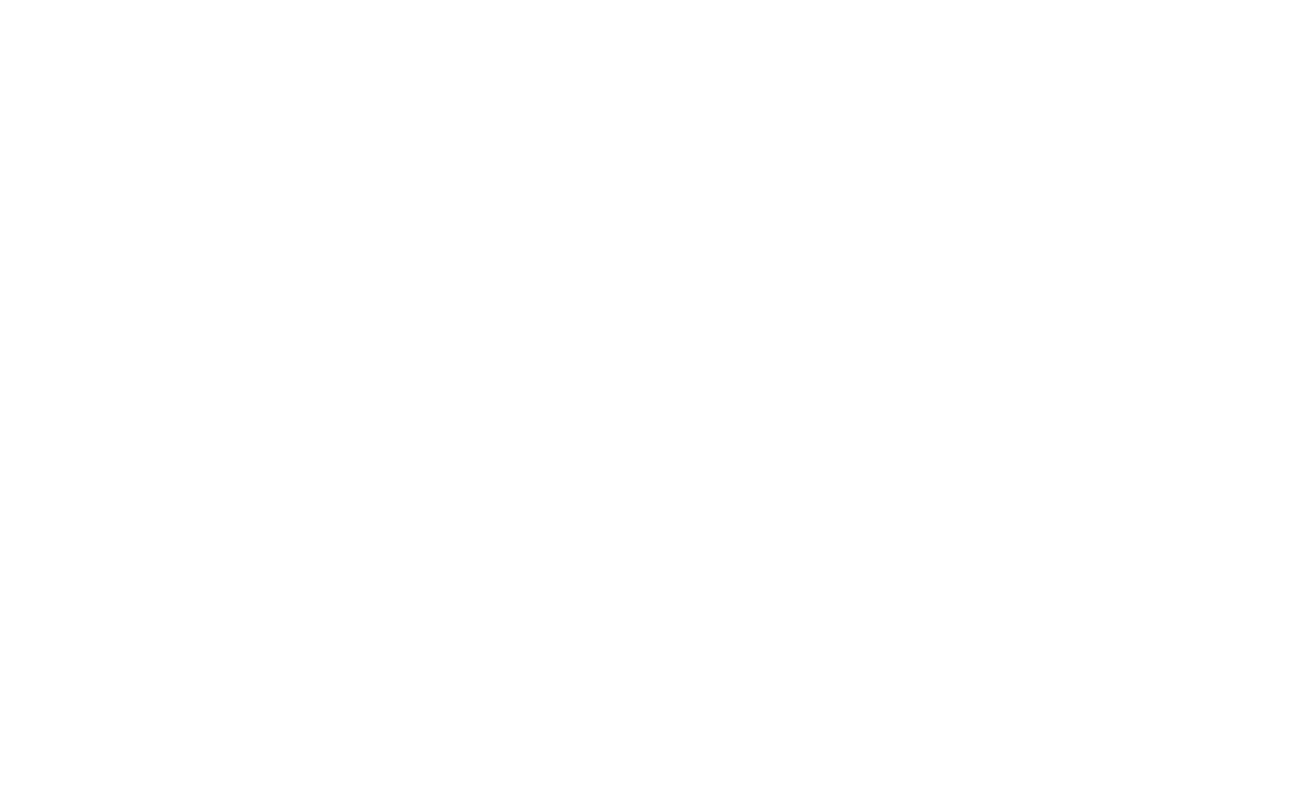
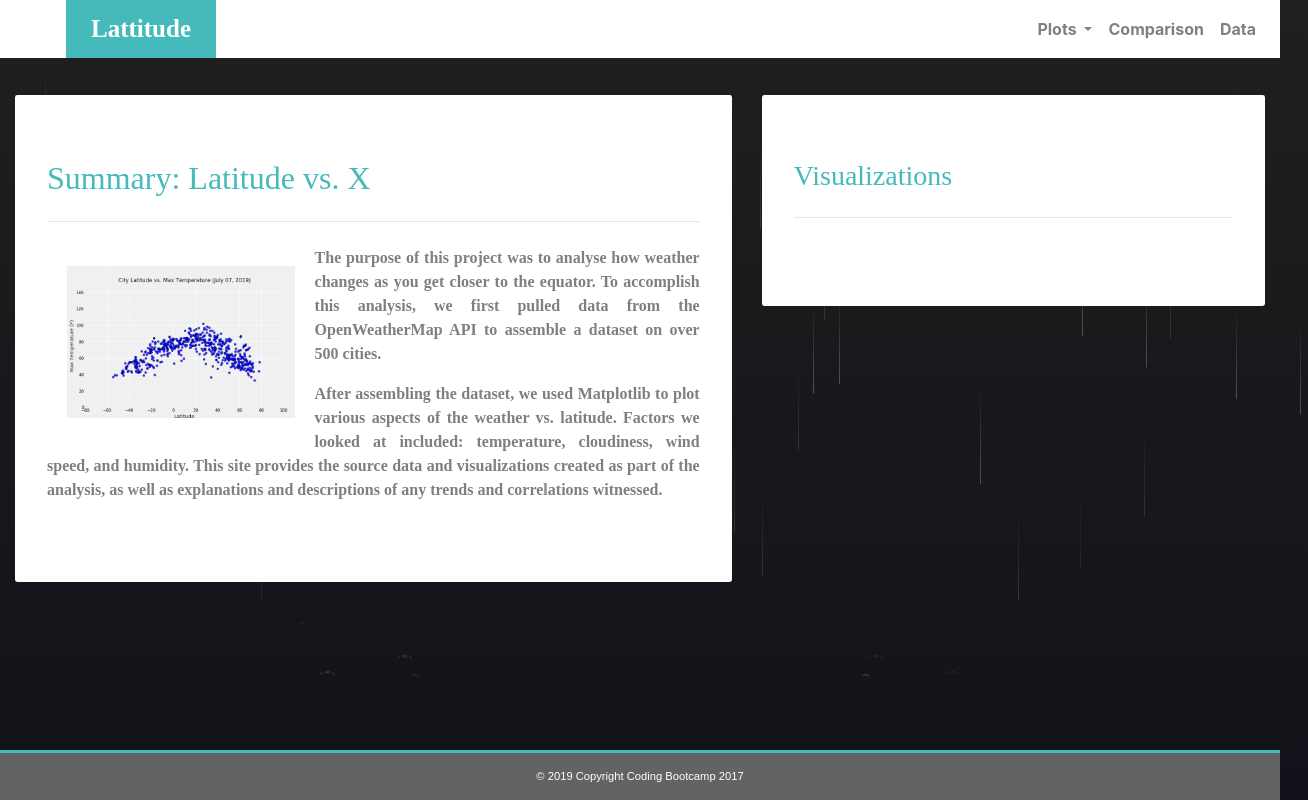
Before and after one commit to pamcuellas/LatitudeAnalysisDashboard, a plain HTML site: page index.html in a window 1280 px wide. Shown: the whole page, 1308 px wide, since content can reach past the window. Drawn offline with nearby package versions, Linux system fonts and the light colour scheme; a web font is replaced by a local one.

Commit message:
Coding the landing page.

```diff
--- /dev/null
+++ b/assets/css/customizing.css
@@ -0,0 +1,175 @@
+
+
+.navbar {
+	padding: 0rem 1rem;
+	z-index: 10;
+	min-width: 350px;
+	background-color: #FFFFFF;
+}
+
+.navbar .lattitude {
+	background-color: #45BABA;
+	color: #FFFFFF;
+	font-weight: 600;
+	font-size: 25px;
+	width: 150px;
+	margin-left: 50px;
+	padding-top: 10px;
+	padding-bottom: 10px;
+	min-width: 50px;
+	text-align: center;
+	font-family: 'Abhaya Libre', serif;
+}
+
+.navbar .lattitude:hover {
+	color: rgb(38, 231, 231);
+	transition: all 0.5s ease-in-out;
+}
+
+.space {
+	width: 5%;
+}
+
+.navbar form ul li {
+	font-weight: bold;
+}
+
+.navbar-light .navbar-toggler {
+	border-color: #FFFFFF;
+}
+
+
+.navbar-light .navbar-toggler:hover {
+	border-color: rgb(38, 231, 231);
+	background-color: rgb(38, 231, 231);
+	transition: all 0.5s ease-in-out;
+}
+
+.jumbotron {
+	border-radius: .15rem;
+	background-color: white;
+	color: #45BABA;
+}
+
+.jumbotron p {
+	color: rgba(0,0,0,.5);
+	text-align:justify;
+}
+
+.container {
+	max-width: 100%;
+	font-family: 'Abhaya Libre', serif;
+	font-weight: bolder;
+}
+.row {
+	margin-top: 3%;
+}
+
+img {
+	width: 35%;
+	margin: 3%;
+	float: left;
+}
+
+
+@media screen and (max-width: 991px) {
+
+	.navbar {
+		background-color: #45BABA;
+	}
+
+
+}
+
+
+* {
+	margin: 0;
+	padding: 0:;
+}
+html, body {
+	height: 100%;
+}
+.container-all {
+	min-height: 100%;
+}
+.main {
+	overflow: auto; /* To certify that we will get a scroll when the main content exceed the height of the browser. */
+	padding-bottom:  50px; /* Must be exactly the height size of the footer; */
+	z-index: 10;
+}
+.footer {
+	position: relative;
+	background-color:  #636363;
+	height: 50px;
+	margin-top: -50px; /* The reason we are putting this line here is because container is already  a 100% and will push the footer bellow exceeding the browser size. So with this negative margin-top will make the browse fulled but not with an unecessary scrool.*/
+	border-top: 3px solid #45BABA;
+	display: flex;
+	flex-direction: column;
+	justify-content: center;
+}
+
+
+.footer span {
+    font-family: 'Montserrat', sans-serif;
+	font-size: 0.7rem;
+	text-align: center;
+	color: white;
+}
+
+
+
+
+
+
+
+/****************************************************************** OLD CODE *******************************************************************/
+
+/* .navbar-inverse .navbar-nav > li > a {
+	color: white;
+}
+
+.navbar-inverse .navbar-nav > li > a:hover {
+	color: #B4E0E0;
+}
+
+.navbar-inverse .navbar-brand {
+	color: white;
+}
+
+.navbar-inverse .navbar-brand:hover {
+	color: #B4E0E0;
+}
+
+
+.jumbotron {
+	background-color: #ecf0f1;
+}
+
+.container {
+	margin-top: 80px;
+}
+body {
+	background: url("https://images.unsplash.com/photo-1510148199876-8a856ee41d42?ixlib=rb-0.3.5&ixid=eyJhcHBfaWQiOjEyMDd9&s=a82c3751ed73cbbd31bbaef3d7233a83&auto=format&fit=crop&w=500&q=60");
+	background-size: cover;
+	background-position: center;
+}
+
+h1 {
+	text-align: center;
+ 	text-shadow: 0px 4px 3px rgba(0,0,0,0.4),
+				 0px 8px 13px rgba(0,0,0,0.1),
+				 0px 18px 23px rgba(0,0,0,0.1)
+}
+
+p {
+	text-align: center;
+}
+
+
+.thumbnail {
+    background: #2c3e50;
+} */
+
+
+/*DARK BLUE #2c3e50 */;
+/*LIGHT GRAY: #ecf0f1*/
--- /dev/null
+++ b/assets/css/rain.css
@@ -0,0 +1,177 @@
+/***************************************************** RAIN EFFECT **********************************************************************/
+  html {
+	height: 100%;
+  }
+
+  body {
+	height: 100%;
+	margin: 0;
+	overflow: hidden;
+	background: linear-gradient(to bottom, #202020, #111119);
+  }
+
+  .rain {
+	/* position: absolute; */
+	left: 0;
+	width: 100%;
+	height: 100%;
+	z-index: 2;
+  }
+
+  .rain.back-row {
+	display: none;
+	z-index: 1;
+	bottom: 60px;
+	opacity: 0.5;
+  }
+
+  body.back-row-toggle .rain.back-row {
+	display: block;
+  }
+
+  .drop {
+	position: absolute;
+	bottom: 100%;
+	width: 15px;
+	height: 120px;
+	pointer-events: none;
+	animation: drop 0.5s linear infinite;
+  }
+
+  @keyframes drop {
+	0% {
+	  transform: translateY(0vh);
+	}
+	75% {
+	  transform: translateY(90vh);
+	}
+	100% {
+	  transform: translateY(90vh);
+	}
+  }
+
+  .stem {
+	width: 1px;
+	height: 80%;
+	margin-left: 7px;
+	background: linear-gradient(to bottom, rgba(255, 255, 255, 0), rgba(255, 255, 255, 0.25));
+	animation: stem 0.5s linear infinite;
+  }
+
+  @keyframes stem {
+	0% {
+	  opacity: 1;
+	}
+	65% {
+	  opacity: 1;
+	}
+	75% {
+	  opacity: 0;
+	}
+	100% {
+	  opacity: 0;
+	}
+  }
+
+  .splat {
+	width: 15px;
+	height: 10px;
+	border-top: 2px dotted rgba(255, 255, 255, 0.5);
+	border-radius: 50%;
+	opacity: 1;
+	transform: scale(0);
+	animation: splat 0.5s linear infinite;
+	display: none;
+  }
+
+  body.splat-toggle .splat {
+	display: block;
+  }
+
+  @keyframes splat {
+	0% {
+	  opacity: 1;
+	  transform: scale(0);
+	}
+	80% {
+	  opacity: 1;
+	  transform: scale(0);
+	}
+	90% {
+	  opacity: 0.5;
+	  transform: scale(1);
+	}
+	100% {
+	  opacity: 0;
+	  transform: scale(1.5);
+	}
+  }
+
+  /*************************** Round buttons *********************************/
+
+  /*** HTML ***
+<div class="toggles">
+<div class="splat-toggle toggle active">SPLAT</div>
+<div class="back-row-toggle toggle active">BACK<br>ROW</div>
+<div class="single-toggle toggle">SINGLE</div>
+</div>
+*/
+  /* .toggles {
+	position: absolute;
+	top: 0;
+	left: 0;
+	z-index: 30000;
+  }
+
+  .toggle {
+	position: absolute;
+	left: 20px;
+	width: 50px;
+	height: 50px;
+	line-height: 51px;
+	box-sizing: border-box;
+	text-align: center;
+	font-family: sans-serif;
+	font-size: 10px;
+	font-weight: bold;
+	background-color: rgba(255, 255, 255, 0.2);
+	color: rgba(0, 0, 0, 0.5);
+	border-radius: 50%;
+	cursor: pointer;
+	transition: background-color 0.3s;
+  }
+
+  .toggle:hover {
+	background-color: rgba(255, 255, 255, 0.25);
+  }
+
+  .toggle:active {
+	background-color: rgba(255, 255, 255, 0.3);
+  }
+
+  .toggle.active {
+	background-color: rgba(255, 255, 255, 0.4);
+  }
+
+  .splat-toggle {
+	top: 20px;
+  }
+  */
+  /* .back-row-toggle {
+	top: 90px;
+	line-height: 12px;
+	padding-top: 14px;
+  }
+
+  .single-toggle {
+	top: 160px;
+  }
+
+  body.single-toggle .drop {
+	display: none;
+  }
+
+  body.single-toggle .drop:nth-child(10) {
+	display: block;
+  }
+  */
--- /dev/null
+++ b/assets/js/rain.js
@@ -0,0 +1,44 @@
+var makeItRain = function() {
+  //clear out everything
+  $('.rain').empty();
+
+  var increment = 0;
+  var drops = "";
+  var backDrops = "";
+
+  while (increment < 100) {
+    //couple random numbers to use for various randomizations
+    //random number between 98 and 1
+    var randoHundo = (Math.floor(Math.random() * (98 - 1 + 1) + 1));
+    //random number between 5 and 2
+    var randoFiver = (Math.floor(Math.random() * (5 - 2 + 1) + 2));
+    //increment
+    increment += randoFiver;
+    //add in a new raindrop with various randomizations to certain CSS properties
+    drops += '<div class="drop" style="left: ' + increment + '%; bottom: ' + (randoFiver + randoFiver - 1 + 100) + '%; animation-delay: 0.' + randoHundo + 's; animation-duration: 0.5' + randoHundo + 's;"><div class="stem" style="animation-delay: 0.' + randoHundo + 's; animation-duration: 0.5' + randoHundo + 's;"></div><div class="splat" style="animation-delay: 0.' + randoHundo + 's; animation-duration: 0.5' + randoHundo + 's;"></div></div>';
+    backDrops += '<div class="drop" style="right: ' + increment + '%; bottom: ' + (randoFiver + randoFiver - 1 + 100) + '%; animation-delay: 0.' + randoHundo + 's; animation-duration: 0.5' + randoHundo + 's;"><div class="stem" style="animation-delay: 0.' + randoHundo + 's; animation-duration: 0.5' + randoHundo + 's;"></div><div class="splat" style="animation-delay: 0.' + randoHundo + 's; animation-duration: 0.5' + randoHundo + 's;"></div></div>';
+  }
+
+  $('.rain.front-row').append(drops);
+  $('.rain.back-row').append(backDrops);
+}
+
+// $('.splat-toggle.toggle').on('click', function() {
+//   $('body').toggleClass('splat-toggle');
+//   $('.splat-toggle.toggle').toggleClass('active');
+//   makeItRain();
+// });
+
+// $('.back-row-toggle.toggle').on('click', function() {
+//   $('body').toggleClass('back-row-toggle');
+//   $('.back-row-toggle.toggle').toggleClass('active');
+//   makeItRain();
+// });
+
+// $('.single-toggle.toggle').on('click', function() {
+//   $('body').toggleClass('single-toggle');
+//   $('.single-toggle.toggle').toggleClass('active');
+//   makeItRain();
+// });
+
+makeItRain();
--- a/index.html
+++ b/index.html
@@ -12,9 +12,99 @@
         integrity="sha384-UO2eT0CpHqdSJQ6hJty5KVphtPhzWj9WO1clHTMGa3JDZwrnQq4sF86dIHNDz0W1" crossorigin="anonymous"></script>
     <script src="https://stackpath.bootstrapcdn.com/bootstrap/4.3.1/js/bootstrap.min.js"
         integrity="sha384-JjSmVgyd0p3pXB1rRibZUAYoIIy6OrQ6VrjIEaFf/nJGzIxFDsf4x0xIM+B07jRM" crossorigin="anonymous"></script>
+    <link rel="stylesheet" href="https://use.fontawesome.com/releases/v5.3.1/css/all.css"
+        integrity="sha384-mzrmE5qonljUremFsqc01SB46JvROS7bZs3IO2EmfFsd15uHvIt+Y8vEf7N7fWAU" crossorigin="anonymous">
+    <link rel="stylesheet" type="text/css" href="./assets/css/customizing.css">
+    <link rel="stylesheet" type="text/css" href="./assets/css/rain.css">
+    <link href="https://fonts.googleapis.com/css?family=Abhaya+Libre:700|Lora:400,700&display=swap" rel="stylesheet">
+
     <title>Latitude Dashboard</title>
 </head>
-<body>
+<body class="back-row-toggle splat-toggle">
 
+
+<div class="container-all">
+        <div class="main">
+
+
+
+    <nav class="navbar navbar-expand-lg navbar-light" >
+        <a class="navbar-brand lattitude" href="#">Lattitude</a>
+        <button class="navbar-toggler" type="button" data-toggle="collapse" data-target="#navbarSupportedContent" aria-controls="navbarSupportedContent" aria-expanded="false" aria-label="Toggle navigation">
+            <span class="navbar-toggler-icon"></span>
+        </button>
+        <div class="collapse navbar-collapse" id="navbarSupportedContent">
+
+            <ul class="navbar-nav mr-auto">
+                <li class="nav-item"></li>
+            </ul>
+
+            <form class="form-inline my-2 my-lg-0">
+                <ul class="navbar-nav mr-auto">
+                    <li class="nav-item dropdown">
+                        <a class="nav-link dropdown-toggle" href="#" id="navbarDropdown" role="button" data-toggle="dropdown" aria-haspopup="true" aria-expanded="false">
+                        Plots
+                        </a>
+                        <div class="dropdown-menu" aria-labelledby="navbarDropdown">
+                            <a class="dropdown-item" href="#">Max Temperature</a>
+                            <a class="dropdown-item" href="#">Humidity</a>
+                            <a class="dropdown-item" href="#">Cloudiness</a>
+                            <a class="dropdown-item" href="#">Wind Speed</a>
+                        </div>
+                    </li>
+                    <li class="nav-item">
+                        <a class="nav-link" href="#">Comparison</a> <!-- <span class="sr-only">(current)</span> -->
+                    </li>
+                    <li class="nav-item">
+                        <a class="nav-link" href="#">Data</a>
+                    </li>
+                    <!-- <li class="nav-item">
+                        <a class="nav-link disabled" href="#" tabindex="-1" aria-disabled="true">Disabled</a>
+                    </li> -->
+                </ul>
+            </form>
+
+        </div>
+    </nav>
+
+    <div class="container">
+        <div class="row justify-content-between">
+            <div class="col-lg-7 col-md-7 col-sm-12">
+                <div class="jumbotron">
+                    <h2 class="display-5">Summary: Latitude vs. X</h2>
+                    <hr class="my-4">
+                    <img width="200" src="./assets/images/Latitude_vs_MaxTemperature.png" alt="Latitue vs Max Temperature">
+                    <p>The purpose of this project was to analyse how weather changes as you get closer to the equator. To accomplish this analysis,
+                        we first pulled data from the OpenWeatherMap API to assemble a dataset on over 500 cities.</p>
+                    <p>After assembling the dataset, we used Matplotlib to plot various aspects of the weather vs. latitude. Factors we looked at
+                        included: temperature, cloudiness, wind speed, and humidity. This site provides the source data and visualizations created as part
+                        of the analysis, as well as explanations and descriptions of any trends and correlations witnessed.</p>
+                </div>
+            </div>
+
+            <div class="col-lg-5 col-md-5 col-sm-12">
+                <div class="jumbotron">
+                    <h3 class="display-5">Visualizations</h3>
+                    <hr class="my-4">
+                    <!-- <div class="row"> -->
+                        <!-- put pictures here  -->
+                    <!-- </div> -->
+                </div>
+            </div>
+        </div>
+    </div>
+
+    <!-- Make rain -->
+    <div class="rain front-row"></div>
+    <div class="rain back-row"></div>
+
+    </div>
+</div>
+
+<footer class="footer">
+        <span>© 2019 Copyright Coding Bootcamp 2017</span>
+</footer>
+
+      <script src="./assets/js/rain.js"></script>
 </body>
 </html>
```
Also changed, not shown: assets/images/CityLatitude_vs_Cloudiness.png (added), assets/images/Latitude_vs_Humidity.png (added), assets/images/Latitude_vs_MaxTemperature.png (added), assets/images/Latitude_vs_WindSpeed.png (added).
